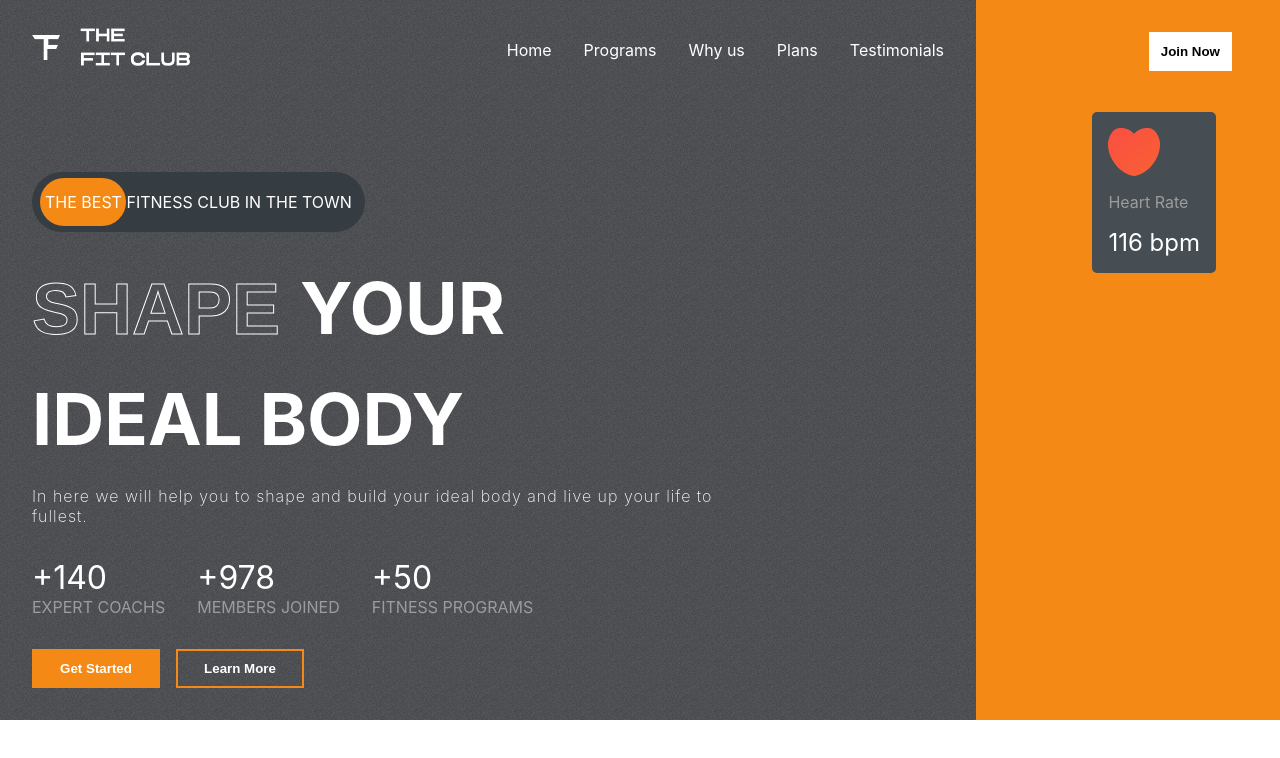
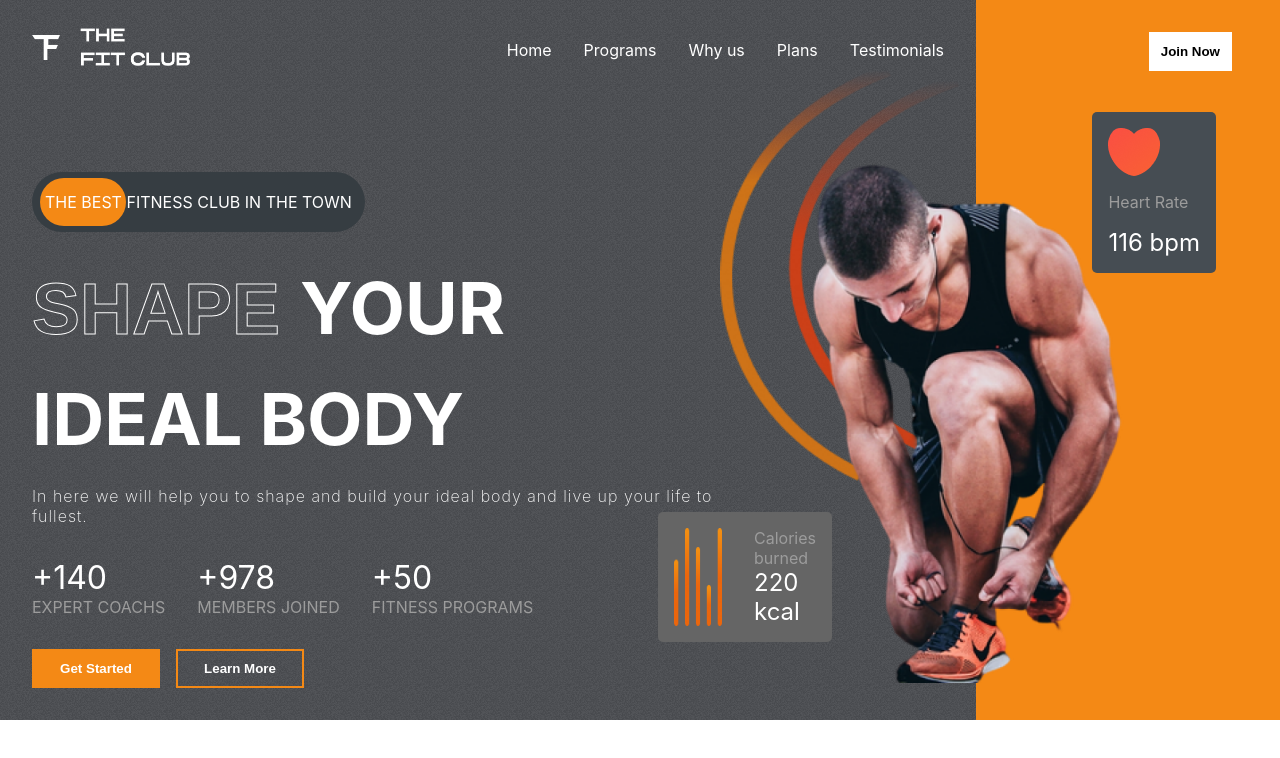
Before and after one commit to zannatreya/gym-website, a React (Create React App) app: page / in a window 1280 px wide. Shown: the top 758 px of the page. Built offline with nearby package versions, Linux system fonts and the light colour scheme.

Commit message:
hero section done

```diff
--- a/src/components/Hero/Hero.css
+++ b/src/components/Hero/Hero.css
@@ -120,3 +120,45 @@
     color: white;
     font-size: 1.5rem;
 }
+
+.hero-image{
+    position: absolute;
+    width: 23rem;
+    top: 10rem;
+    right: 8rem;
+}
+.hero-image-back{
+    position: absolute;
+    width: 15rem;
+    top: 4rem;
+    right: 20rem;
+    z-index: -1;
+}
+.calories{
+    display: flex;
+    gap: 2rem;
+    background-color: var(--caloryCard);
+    border-radius: 5px;
+    padding: 1rem;
+    width: fit-content;
+    position: absolute;
+    top: 32rem;
+    right: 28rem;
+}
+.calories > img{
+    width: 3rem;
+}
+
+.calories > div{
+    display: flex;
+    flex-direction: column;
+    justify-content: space-between;
+}
+
+.calories > div > :nth-child(1){
+    color: var(--gray);
+}
+.calories > div > :nth-child(2){
+    color: white;
+    font-size: 1.5rem;
+}
--- a/src/components/Hero/Hero.jsx
+++ b/src/components/Hero/Hero.jsx
@@ -1,6 +1,6 @@
-import React from 'react';
-import Header from '../Header/Header';
-import './Hero.css';
+import React from "react";
+import Header from "../Header/Header";
+import "./Hero.css";
 import hero_image from "../../assets/hero_image.png";
 import hero_image_back from "../../assets/hero_image_back.png";
 import heart from "../../assets/heart.png";
@@ -8,9 +8,9 @@
 
 const Hero = () => {
   return (
-    <div className='hero'>
+    <div className="hero">
       <div className="left-h">
-            <Header/>
+        <Header />
 
         {/* the best ad */}
 
@@ -23,7 +23,7 @@
 
         <div className="hero-text">
           <div>
-                <span className='stroke-text'>Shape </span>
+            <span className="stroke-text">Shape </span>
             <span>Your</span>
           </div>
           <div>
@@ -31,9 +31,8 @@
           </div>
           <div>
             <span>
-                In here we will help you to shape and build your ideal body
-                and live up your life to fullest.
-
+              In here we will help you to shape and build your ideal body and
+              live up your life to fullest.
             </span>
           </div>
         </div>
@@ -58,24 +57,35 @@
         {/* hero button */}
 
         <div className="hero-buttons">
-              <button className='btn'>Get Started</button>
-              <button className='btn'>Learn More</button>
+          <button className="btn">Get Started</button>
+          <button className="btn">Learn More</button>
         </div>
       </div>
       <div className="right-h">
-          <button className='btn'>Join Now</button>
+        <button className="btn">Join Now</button>
 
-
-          <div className='heart-rate'>
+        <div className="heart-rate">
           <img src={heart} alt="" />
-            <span>Heart Rate</span><span>116 bpm</span>
+          <span>Heart Rate</span>
+          <span>116 bpm</span>
         </div>
 
+        {/* hero images */}
+        <img src={hero_image} alt="" className="hero-image" />
+        <img src={hero_image_back} alt="" className="hero-image-back" />
 
+        {/* calories */}
+
+        <div className="calories">
+          <img src={calories} alt="" />
+          <div>
+            <span>Calories burned</span>
+            <span>220 kcal</span>
           </div>
+        </div>
+      </div>
+    </div>
+  );
+};
 
-    </div>
-  )
-}
-
-export default Hero
+export default Hero;
```
Also changed, not shown: src/components/Header/Header.jsx (+7 -7 lines). Lines whose indentation alone changed are shown as unchanged.
